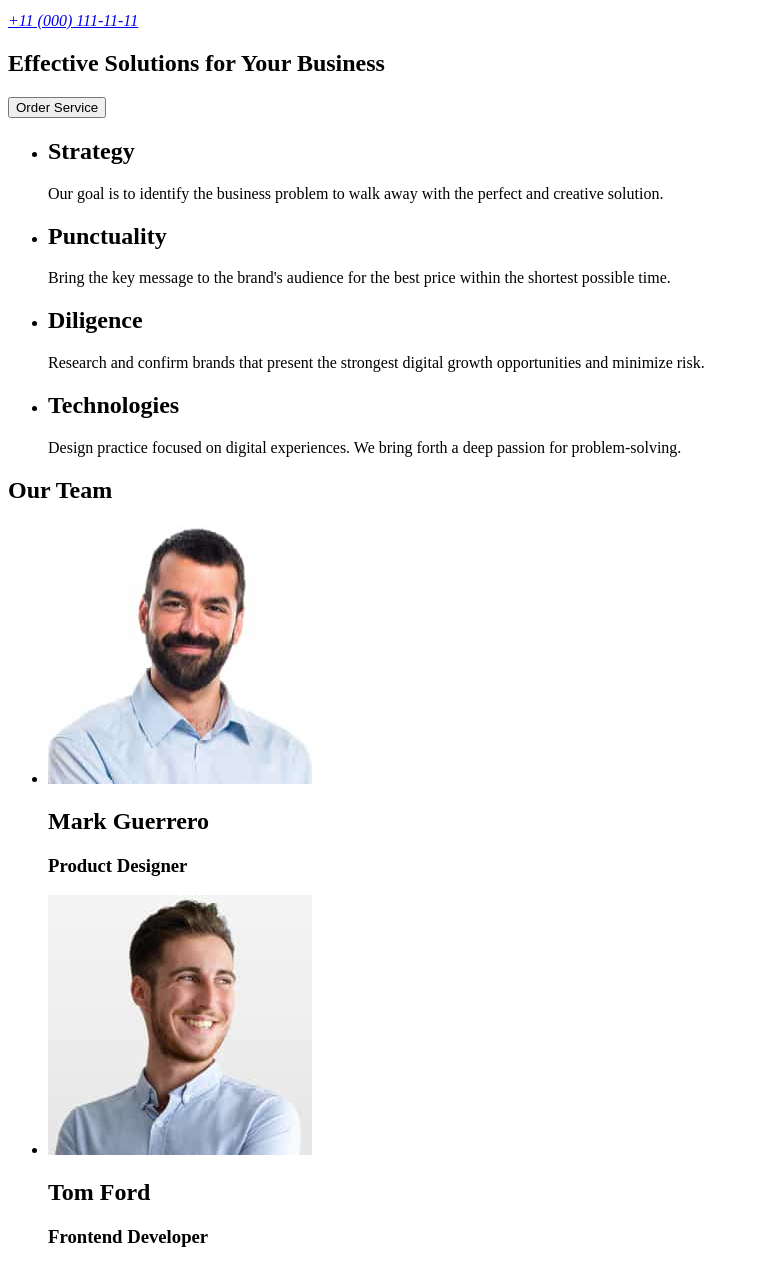
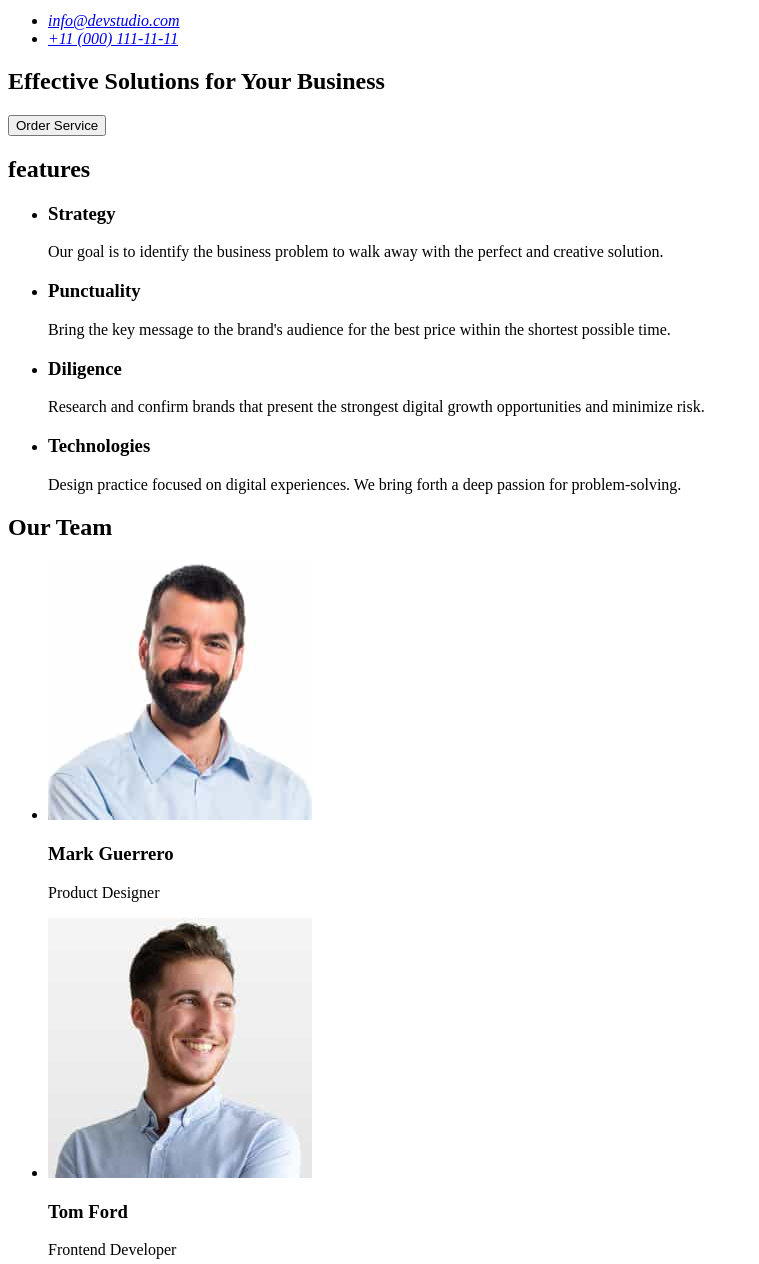
Before and after one commit to YaroslawK/goit-markup-hw-01, a plain HTML site: page index.html in a window 1280 px wide. Shown: the part 100-1364 px from the top of the page, without its empty margins (0-759 px from the left). Drawn offline with Linux system fonts and the light colour scheme.

Commit message:
fix3
fix3

```diff
--- a/index.html
+++ b/index.html
@@ -17,8 +17,12 @@
           <li><a href="">Contacts</a></li>
         </ul>
       </nav>
-      <address><a href="mailto:info@devstudio.com"></a></address>
-      <address><a href="tel:110001111111">+11 (000) 111-11-11</a></address>
+      <address>
+        <ul>
+          <li><a href="mailto:info@devstudio.com">info@devstudio.com</a></li>
+          <li><a href="tel:110001111111">+11 (000) 111-11-11</a></li>
+        </ul>
+      </address>
       <!-- Contacts -->
     </header>
     <!-- main -->
@@ -30,9 +34,10 @@
       </section>
       <!-- Section2 -->
       <section>
+        <h2>features</h2>
         <ul>
           <li>
-            <h2>Strategy</h2>
+            <h3>Strategy</h3>
 
             <p>
               Our goal is to identify the business problem to walk away with the
@@ -40,7 +45,7 @@
             </p>
           </li>
           <li>
-            <h2>Punctuality</h2>
+            <h3>Punctuality</h3>
 
             <p>
               Bring the key message to the brand's audience for the best price
@@ -48,14 +53,14 @@
             </p>
           </li>
           <li>
-            <h2>Diligence</h2>
+            <h3>Diligence</h3>
             <p>
               Research and confirm brands that present the strongest digital
               growth opportunities and minimize risk.
             </p>
           </li>
           <li>
-            <h2>Technologies</h2>
+            <h3>Technologies</h3>
             <p>
               Design practice focused on digital experiences. We bring forth a
               deep passion for problem-solving.
@@ -65,47 +70,47 @@
       </section>
       <!-- Section3 -->
       <section>
-        <h1>Our Team</h1>
+        <h2>Our Team</h2>
         <ul>
           <li>
             <img
-              src="./images/team-card-1.jpg"
+              src="./images/photo1.jpg"
               alt="photo"
               width="264"
               height="260"
             />
-            <h2>Mark Guerrero</h2>
-            <h3>Product Designer</h3>
+            <h3>Mark Guerrero</h3>
+            <p>Product Designer</p>
           </li>
           <li>
             <img
-              src="./images/team-card-2.jpg"
+              src="./images/photo2.jpg"
               alt="photo"
               width="264"
               height="260"
             />
-            <h2>Tom Ford</h2>
-            <h3>Frontend Developer</h3>
+            <h3>Tom Ford</h3>
+            <p>Frontend Developer</p>
           </li>
           <li>
             <img
-              src="./images/team-card-3.jpg"
+              src="./images/photo3.jpg"
               alt="photo"
               width="264"
               height="260"
             />
-            <h2>Camila Garcia</h2>
-            <h3>Marketing</h3>
+            <h3>Camila Garcia</h3>
+            <p>Marketing</p>
           </li>
           <li>
             <img
-              src="./images/team-card-4.jpg"
+              src="./images/photo4.jpg"
               alt="photo"
               width="264"
               height="260"
             />
-            <h2>Daniel Wilson</h2>
-            <h3>UI Designer</h3>
+            <h3>Daniel Wilson</h3>
+            <p>UI Designer</p>
           </li>
         </ul>
       </section>
```
Also changed, not shown: images/photo1.jpg (renamed from images/Team-Card-1.jpg), images/photo2.jpg (renamed from images/Team-Card-2.jpg), images/photo3.jpg (renamed from images/Team-Card-3.jpg), images/photo4.jpg (renamed from images/Team-Card-4.jpg).
